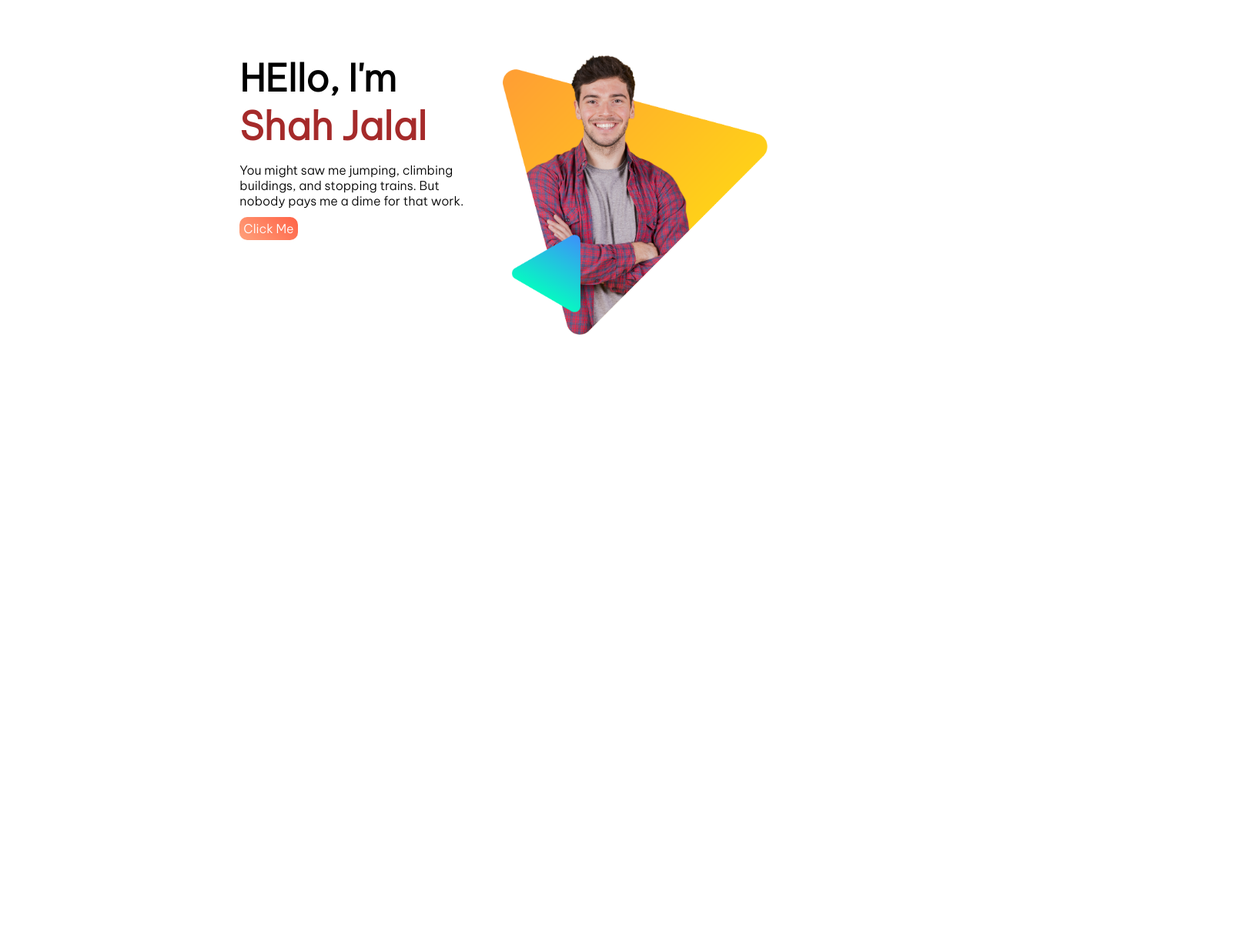
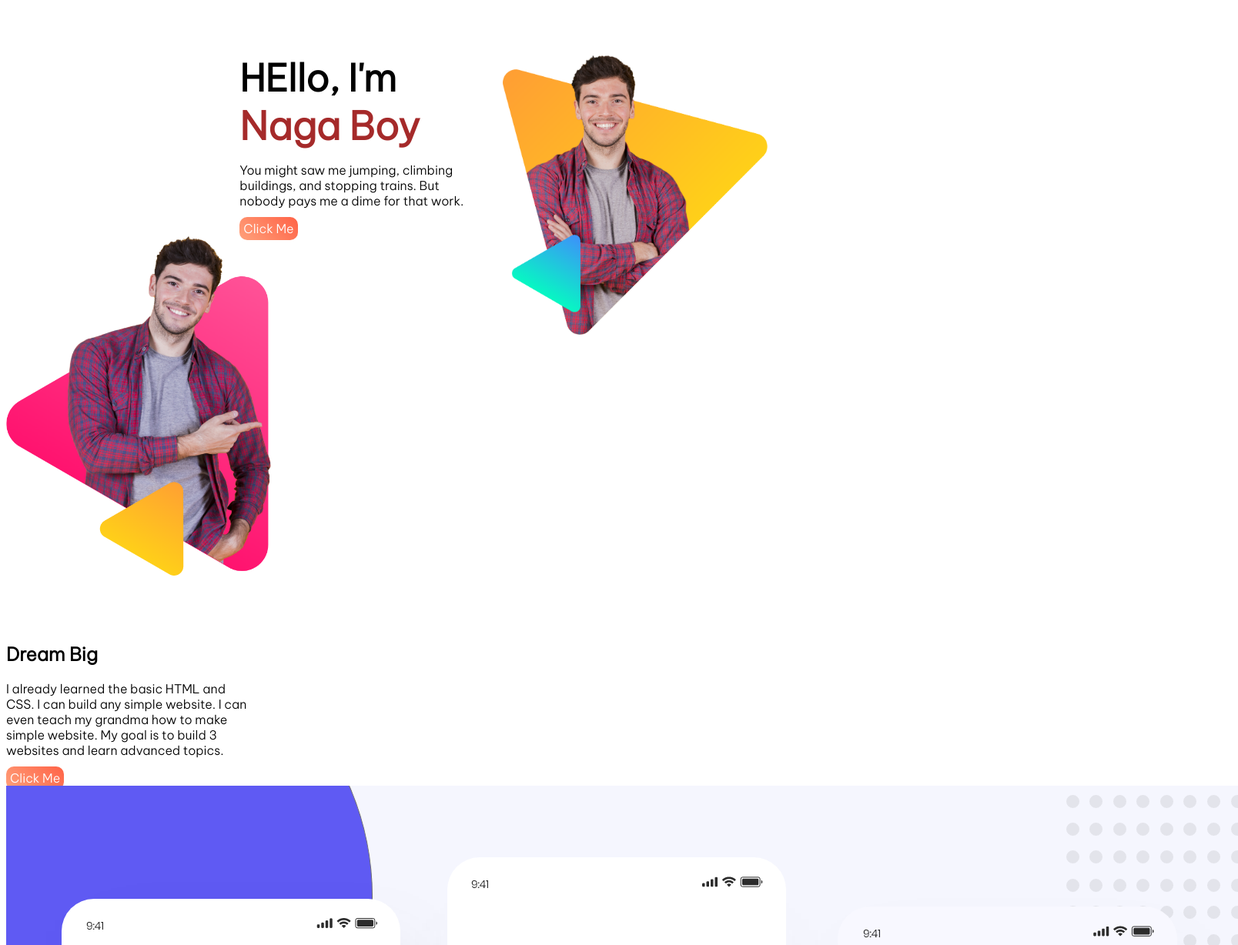
Before and after one commit to shahjalalcss/finalsite, a plain HTML site: page index.html in a window 1280 px wide. Shown: the top 1228 px of the page at 77% size, 1608 px wide, since content can reach past the window. Before the commit the page ends 800 px from the top, so only its background shows below. Drawn offline with Linux system fonts and the light colour scheme.

Commit message:
index.html
ff

```diff
--- a/index.html
+++ b/index.html
@@ -15,7 +15,7 @@
     <section class="topbanner">
         <div class="half-weight intro">
             <h2>HEllo, I'm</h2>
-            <h1>Shah Jalal</h1>
+            <h1>Naga Boy</h1>
             <p>You might saw me jumping, climbing buildings, and stopping trains. But nobody pays me a dime for that work.</p>
             <a class="linkbutton" target="_blank" href="https://www.youtube.com/watch?v=xEUfIazX8BI">Click Me</a>
         </div>
@@ -23,6 +23,33 @@
             <img src="images/peter.png" alt="">
         </div>
 
+
+
+
+
+      </section>
+      <section>
+          <div class="half-weight w-image">
+            <img src="images/peter_dream.png" alt="">
+
+          </div>
+          <div class="half-weight w-intro">
+            <h1>Dream Big</h1>
+            <p>I already learned the basic HTML and CSS. I can build any simple website. I can even teach my grandma how to make simple website. My goal is to build 3 websites and learn advanced topics.</p>
+            <a class="linkbutton" target="_blank" href="https://www.youtube.com/watch?v=xEUfIazX8BI">Click Me</a>
+
+
+          </div>
+      </section>
+
+      <section>
+          <div>
+            <img src="images/latest-work/work-1.png" alt="">
+          </div>
+          <div>
+            <img src="images/latest-work/work-2.jpg" alt="">
+          </div>
+
       </section>
 </body>
 </html>
```
